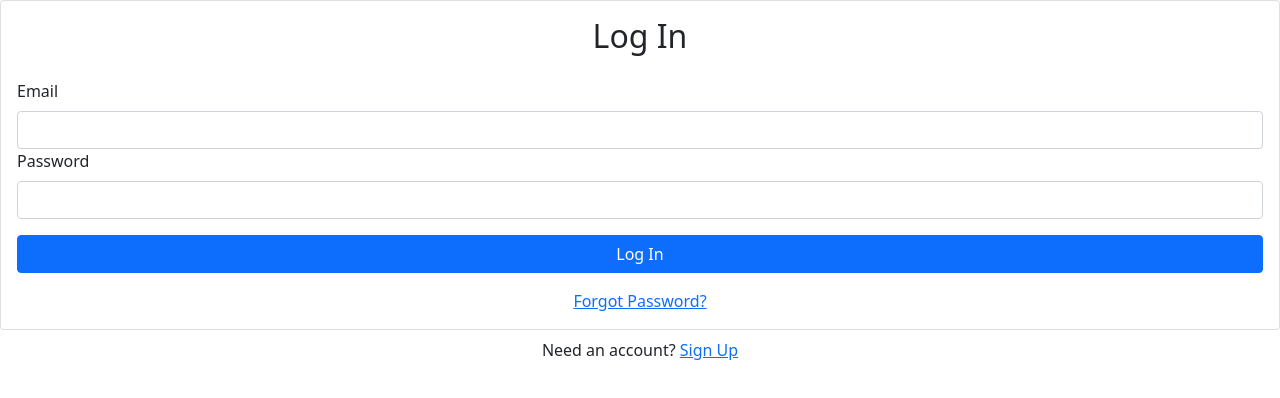
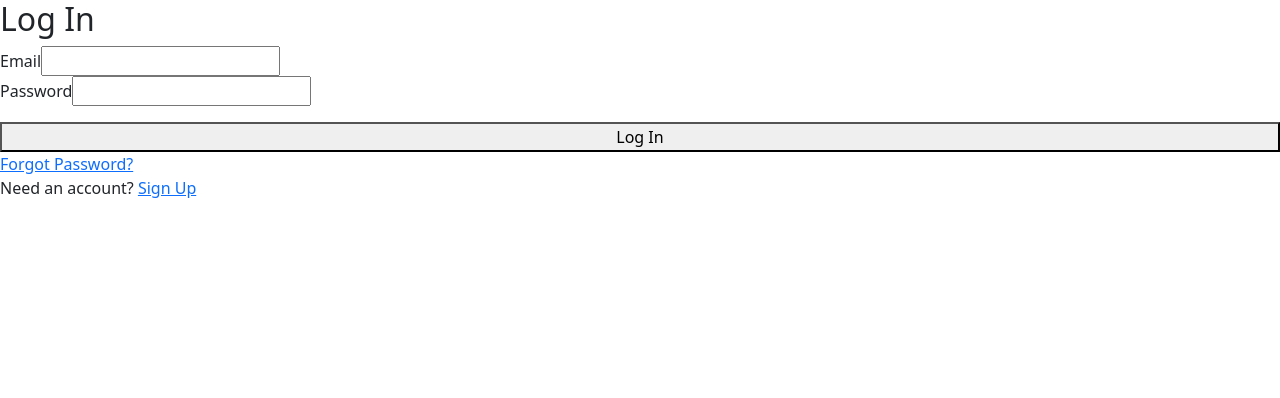
Before and after one commit to benjaminyakobi/Dashboard, a React (Create React App) app: page / in a window 1280 px wide. Shown: the top 398 px of the page. Built offline with nearby package versions, Linux system fonts and the light colour scheme; no server answers.

Commit message:
Removing react-bootstrap (Login & Dashboard) before styling with styled-components

```diff
--- a/src/components/Dashboard.js
+++ b/src/components/Dashboard.js
@@ -176,7 +176,7 @@ const Dashboard = () => {
   return (
     <>
       <card>
-        <body className='text-center mt-2'>
+        <body>
           <h6>Email: {currentUser.email}</h6>
           <Link to='/update-email'>Update Email/Password</Link>
           <div>
--- a/src/components/Login.js
+++ b/src/components/Login.js
@@ -1,5 +1,5 @@
 import React, { useRef, useState } from 'react'
-import { Form, Button, Card, Alert } from 'react-bootstrap'
+// import { Form, Button, Card, Alert } from 'react-bootstrap'
 import { useAuth } from '../components/contexts/AuthContext'
 import { Link, useHistory } from 'react-router-dom'
 
@@ -28,28 +28,28 @@ export default function Login() {
     }
     return (
         <>
-            <Card>
-                <Card.Body>
-                    <h2 className='text-center mb-4'>Log In</h2>
-                    {error && <Alert variant='danger'>{error}</Alert>}
-                    <Form onSubmit={handleSubmit}>
-                        <Form.Group id='email'>
-                            <Form.Label>Email</Form.Label>
-                            <Form.Control type='email' ref={emailRef} required />
-                        </Form.Group>
-                        <Form.Group id='password'>
-                            <Form.Label>Password</Form.Label>
-                            <Form.Control type='password' ref={passwordRef} required />
-                        </Form.Group>
-                        <Button disabled={loading} className='w-100 mt-3' type='submit'>Log In</Button>
-                    </Form>
-                    <div className='w-100 text-center mt-3'>
+            <card>
+                <body>
+                    <h2>Log In</h2>
+                    {error && <alert variant='danger'>{error}</alert>}
+                    <form onSubmit={handleSubmit}>
+                        <fieldset id='email'>
+                            <label>Email</label>
+                            <input type='email' ref={emailRef} required />
+                        </fieldset>
+                        <fieldset id='password'>
+                            <label>Password</label>
+                            <input type='password' ref={passwordRef} required />
+                        </fieldset>
+                        <button disabled={loading} className='w-100 mt-3' type='submit'>Log In</button>
+                    </form>
+                    <div>
                         <Link to='/forgot-password'>Forgot Password?</Link>
                     </div>
 
-                </Card.Body>
-            </Card>
-            <div className='w-100 text-center mt-2'>
+                </body>
+            </card>
+            <div>
                 Need an account? <Link to='/signup'>Sign Up</Link>
             </div>
         </>
```
